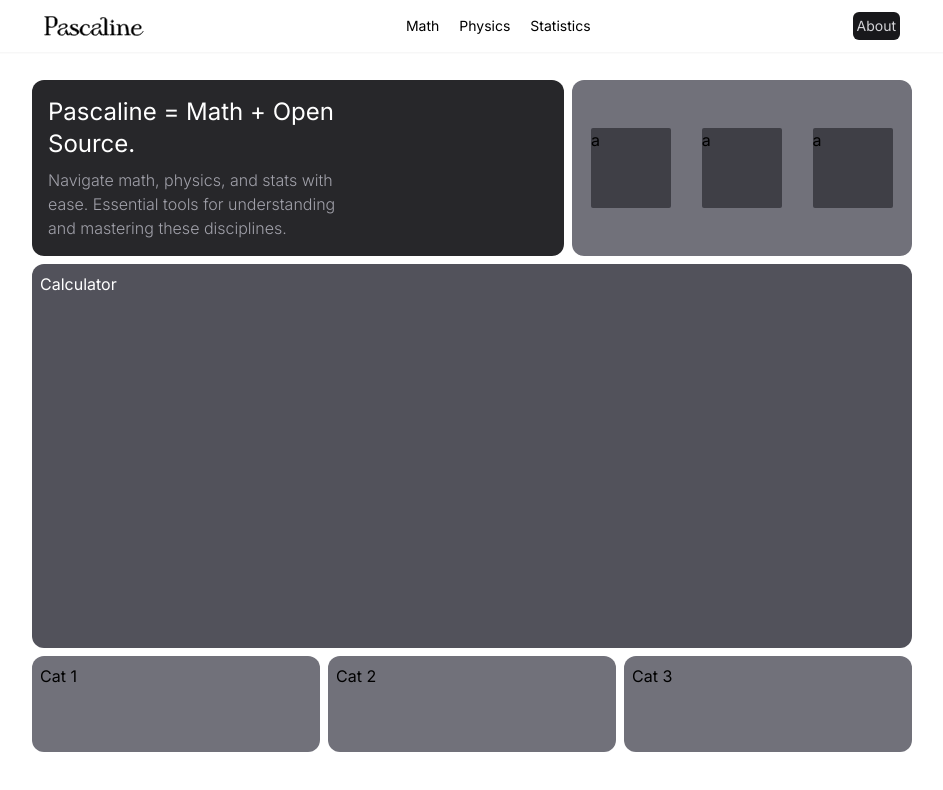
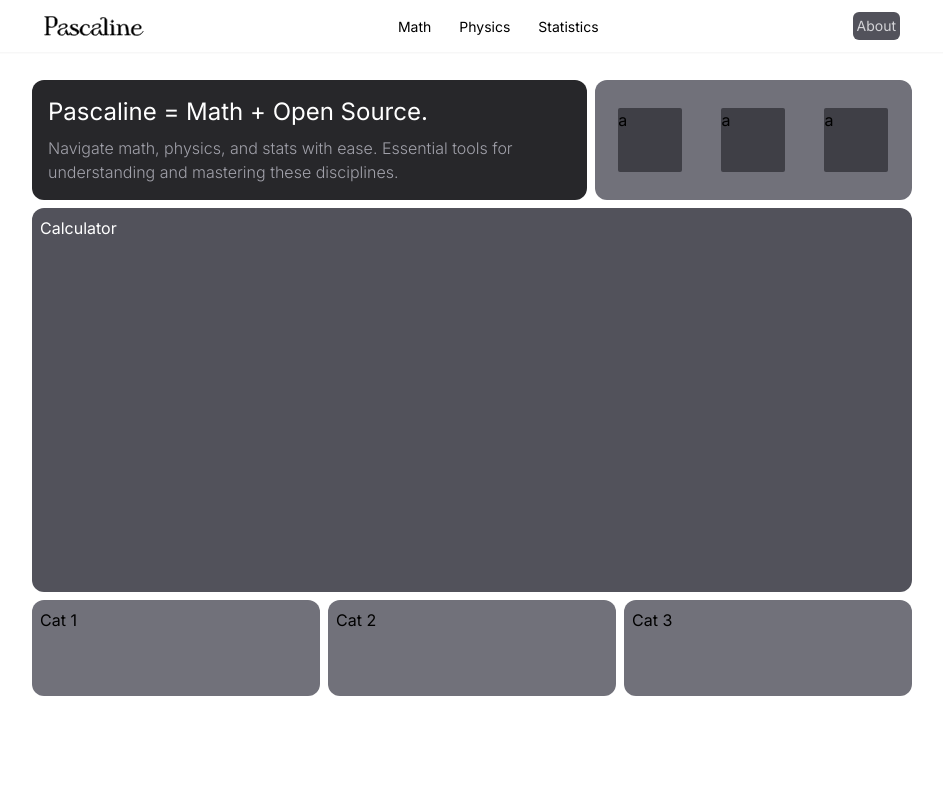
Before and after one commit to Hctor11/pascaline, a Next.js app: page / in a window 1280 px wide. Shown: the top 790 px of the page, without its empty margins (168-1111 px from the left). Built offline with nearby package versions, Linux system fonts and the light colour scheme.

Commit message:
[add] shaping design and responsiveness

```diff
--- a/components/Grid/Categories.tsx
+++ b/components/Grid/Categories.tsx
@@ -2,7 +2,7 @@
 
 const Categories = () => {
   return (
-    <div className="grid grid-cols-3 gap-2">
+    <div className="grid md:grid-cols-3 gap-2">
       <Link href=''>
       <div className="bg-zinc-500 rounded-xl h-24 p-2">
         <h1>Cat 1</h1>
--- a/components/Grid/Grid.tsx
+++ b/components/Grid/Grid.tsx
@@ -5,7 +5,7 @@
 
 const Grid = () => {
   return (
-    <main className="gap-2 mt-10 grid grid-cols-1 p-2 lg:w-[70%] lg:m-auto lg:mt-5">
+    <main className="gap-2 mt-3 grid grid-cols-1 p-2 lg:w-[70%] lg:m-auto lg:mt-5">
         <SearchBar/>
         <TitleAndSections/>
         <Calculator/>
--- a/components/Grid/Sections.tsx
+++ b/components/Grid/Sections.tsx
@@ -6,19 +6,19 @@
   */
 
   return (
-    <div className="grid place-items-center md:w-full place-content-center grid-cols-3 gap-2 p-2  bg-zinc-500 rounded-xl">
+    <div className="grid place-items-center md:w-[80%] lg:w-[40%] place-content-center grid-cols-3 gap-2 p-2  bg-zinc-500 rounded-xl">
       <Link href="">
-        <div className="bg-zinc-700 h-28 md:h-20 rounded-sm aspect-square">
+        <div className="bg-zinc-700 h-28 md:h-20 lg:h-16 rounded-sm aspect-square">
           <h1>a</h1>
         </div>
       </Link>
       <Link href="">
-        <div className="bg-zinc-700 h-28 md:h-20 rounded-sm aspect-square">
+        <div className="bg-zinc-700 h-28 md:h-20 lg:h-16 rounded-sm aspect-square">
           <h1>a</h1>
         </div>
       </Link>
       <Link href="">
-        <div className="bg-zinc-700 h-28 md:h-20 rounded-sm aspect-square">
+        <div className="bg-zinc-700 h-28 md:h-20 lg:h-16 rounded-sm aspect-square">
           <h1>a</h1>
         </div>
       </Link>
--- a/components/Grid/Title.tsx
+++ b/components/Grid/Title.tsx
@@ -1,6 +1,6 @@
 const Title = () => {
   return (
-    <div className="bg-zinc-800 text-white p-4 rounded-xl md:pr-52">
+    <div className="bg-zinc-800 text-white p-4 lg:w-[70%] rounded-xl md:pr-24 lg:pr-2">
       <h1 className="text-2xl pb-2">Pascaline = Math + Open Source.</h1>
       <p className="text-zinc-400 text-pretty font-light">
         Navigate math, physics, and stats with ease. Essential tools for
--- a/components/Navigation/LinksTypes.tsx
+++ b/components/Navigation/LinksTypes.ts
@@ -1,5 +1,6 @@
 export interface Link {
     name: string;
+    mainLink: string;
     submenu: boolean;
     sublink: SubLinksContainer[];
   }
--- a/components/Navigation/MyLinks.ts
+++ b/components/Navigation/MyLinks.ts
@@ -3,6 +3,7 @@
 const links: Link[] = [
   {
     name: "Math",
+    mainLink: "math",
     submenu: true,
     sublink: [
       {
@@ -31,6 +32,7 @@
   },
   {
     name: "Physics",
+    mainLink: "phy",
     submenu: true,
     sublink: [
       {
@@ -54,6 +56,7 @@
   },
   {
     name: "Statistics",
+    mainLink: 'stats',
     submenu: true,
     sublink: [
       {
--- a/components/Navigation/Navigation.tsx
+++ b/components/Navigation/Navigation.tsx
@@ -13,7 +13,7 @@
       <div className="lg:w-[70%] lg:m-auto md:px-5 py-3 px-3 flex items-center justify-between">
         <div className="cursor-pointer z-10 md:w-auto flex w-full justify-between">
           <Link href="/">
-            <Image src="/NewLogo.svg" alt="" width={100} height={100} />
+            <Image src="/NewLogo.svg" className="hover:invert-[30%] transition-all" alt="LOGO DEATHCLASSIC" width={100} height={100} />
           </Link>
           <div className="md:hidden" onClick={() => setMenuActive(!menuActive)}>
             <Image
@@ -30,7 +30,7 @@
           <NavigationLinks />
         </ul>
 
-        <Link href='' className="text-sm p-1 text-zinc-300 bg-zinc-900 rounded-md hover:text-zinc-500">
+        <Link href='' className="hidden md:inline-flex text-sm p-1 text-zinc-300 bg-zinc-600 rounded-md hover:text-zinc-500 hover:bg-zinc-200 transition-all">
           About
         </Link>
 
--- a/components/Navigation/NavigationLinks.tsx
+++ b/components/Navigation/NavigationLinks.tsx
@@ -10,14 +10,11 @@
     <>
       {links.map((link,id) => (
         <>
-          <div key={id} className="md:mb-0 mb-6 group hover:text-gray-500 ">
-            <h1 className="text-2xl md:text-sm cursor-default">{link.name}</h1>
+          <div key={id} className="md:mb-0 mb-6 group hover:text-gray-500">
+            <Link href={`/${link.mainLink}`} className="text-2xl p-1 md:text-sm cursor-pointer transition-all">{link.name}</Link>
             {link.submenu && (
               <div>
-                <div className="absolute top-6 hidden group-hover:block hover:block rounded-md">
-                  <div className="py-3">
-                    <div className="w-2 h-2 left-3 absolute mt-2 bg-white rotate-45"></div>
-                  </div>
+                <div className="absolute top-10 hidden group-hover:md:block hover:md:block rounded-md">
                   <div className="bg-white p-2 rounded-sm shadow-md">
                     {link.sublink?.map((sublinks,id) => (
                       <>
```
